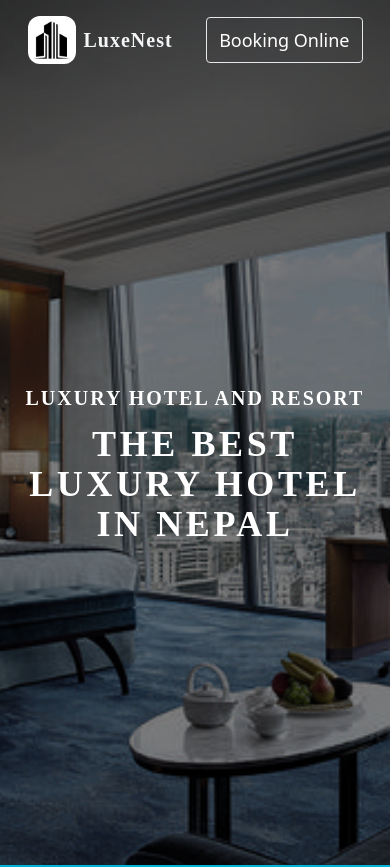
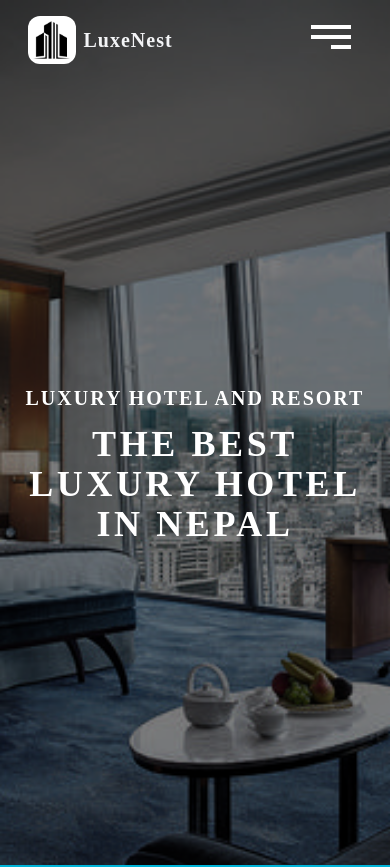
Before and after one commit to mandiptmg/luxenext, a React (Vite) app: page / in a window 390 px wide. Shown: the top 867 px of the page. Built offline with nearby package versions, Linux system fonts and the light colour scheme.

Commit message:
"Added framer-motion dependency, updated Header component with HamburgerButton, and made changes to Testimonial and Context components."

```diff
--- a/package.json
+++ b/package.json
@@ -10,6 +10,7 @@
     "preview": "vite preview"
   },
   "dependencies": {
+    "framer-motion": "^11.11.17",
     "ldrs": "^1.0.2",
     "lucide-react": "^0.453.0",
     "react": "^18.3.1",
--- /dev/null
+++ b/src/components/Header and Footer/Button/HamburgerButton.jsx
@@ -0,0 +1,83 @@
+import { MotionConfig, motion } from "framer-motion";
+import { UseGlobalContext } from "../../context/Context";
+
+export const HamburgerButton = () => {
+  return (
+    <div className="grid place-content-center bg-transparent ">
+      <AnimatedHamburgerButton />
+    </div>
+  );
+};
+
+const AnimatedHamburgerButton = () => {
+    const {active, setActive} = UseGlobalContext();
+  return (
+    <MotionConfig
+      transition={{
+        duration: 0.5,
+        ease: "easeInOut",
+      }}
+    >
+      <motion.button
+        initial={false}
+        animate={active ? "open" : "closed"}
+        onClick={() => setActive((pv) => !pv)}
+        className="relative h-16 w-16  bg-white/0 transition-colors "
+      >
+        <motion.span
+          variants={VARIANTS.top}
+          className="absolute h-1 w-10 bg-white"
+          style={{ y: "-50%", left: "50%", x: "-50%", top: "35%" }}
+        />
+        <motion.span
+          variants={VARIANTS.middle}
+          className="absolute h-1 w-10 bg-white"
+          style={{ left: "50%", x: "-50%", top: "50%", y: "-50%" }}
+        />
+        <motion.span
+          variants={VARIANTS.bottom}
+          className="absolute h-1 w-5 bg-white"
+          style={{
+            x: "-50%",
+            y: "50%",
+            bottom: "35%",
+            left: "calc(50% + 10px)",
+          }}
+        />
+      </motion.button>
+    </MotionConfig>
+  );
+};
+
+const VARIANTS = {
+  top: {
+    open: {
+      rotate: ["0deg", "0deg", "45deg"],
+      top: ["35%", "50%", "50%"],
+    },
+    closed: {
+      rotate: ["45deg", "0deg", "0deg"],
+      top: ["50%", "50%", "35%"],
+    },
+  },
+  middle: {
+    open: {
+      rotate: ["0deg", "0deg", "-45deg"],
+    },
+    closed: {
+      rotate: ["-45deg", "0deg", "0deg"],
+    },
+  },
+  bottom: {
+    open: {
+      rotate: ["0deg", "0deg", "45deg"],
+      bottom: ["35%", "50%", "50%"],
+      left: "50%",
+    },
+    closed: {
+      rotate: ["45deg", "0deg", "0deg"],
+      bottom: ["50%", "50%", "35%"],
+      left: "calc(50% + 10px)",
+    },
+  },
+};
--- a/src/components/Header and Footer/Header.jsx
+++ b/src/components/Header and Footer/Header.jsx
@@ -1,6 +1,7 @@
 import { NavLink } from "react-router-dom";
 import logo from "../../assets/logo.png";
 import { useEffect, useState } from "react";
+import { HamburgerButton } from "./Button/HamburgerButton";
 
 const navlink = [
   {
@@ -50,7 +51,7 @@ const Header = () => {
             </span>
           </div>
         </NavLink>
-        <div className="items-center gap-4 hidden md:inline-flex ">
+        <div className="items-center gap-4 hidden lg:inline-flex ">
           {navlink.map((link) => (
             <NavLink
               key={link.id}
@@ -62,12 +63,15 @@ const Header = () => {
             </NavLink>
           ))}
         </div>
-        <div>
-          <NavLink to={"/booking-room"}>
+        <div className="">
+          <NavLink to={"/booking-room"} className={"hidden lg:block"}>
             <button className="border px-3 py-2 text-white rounded capitalize duration-700 ease-in-out hover:text-black hover:bg-white text-lg font-medium">
               booking online
             </button>
           </NavLink>
+          <button className="lg:hidden">
+            <HamburgerButton />
+          </button>
         </div>
       </div>
     </div>
--- a/src/components/Home/Hero/Testimonial.jsx
+++ b/src/components/Home/Hero/Testimonial.jsx
@@ -112,7 +112,7 @@ const Testimonial = () => {
         {testimonials.map((testimonial, index) => (
           <div key={index} className=" mt-9 shadow rounded-md bg-[#00b4d8] my-auto mx-5 lg:mx-10">
             <div className=" my-3 shadow-md shadow-[#00b4d8]   w-[350px] scale-x-110 relative  lg:w-[400px] mx-auto  bg-white p-6 rounded-md    ">
-              <FaQuoteLeft className="text-6xl  absolute -top-4 right-0 shadow-md p-4 rounded-full bg-[#00b4d8] " />
+              <FaQuoteLeft className="text-6xl  absolute -top-4 -right-1 shadow-md p-4 rounded-full bg-[#00b4d8] " />
 
               <div className="flex gap-1 text-2xl ">
                 {/* Display stars */}
--- a/src/components/context/Context.jsx
+++ b/src/components/context/Context.jsx
@@ -5,9 +5,11 @@ const AppContext = createContext(null);
 // eslint-disable-next-line react/prop-types
 export const AppProvider = ({ children }) => {
   const [play, setPlay] = useState(false);
+  const [active, setActive] = useState(false);
+
 
   return (
-    <AppContext.Provider value={{ play, setPlay }}>
+    <AppContext.Provider value={{ play, setPlay, active, setActive }}>
       {children}
     </AppContext.Provider>
   );
```
Also changed, not shown: src/assets/flag.gif (deleted), 1 other file (tests, documents, lock files or other folders).
